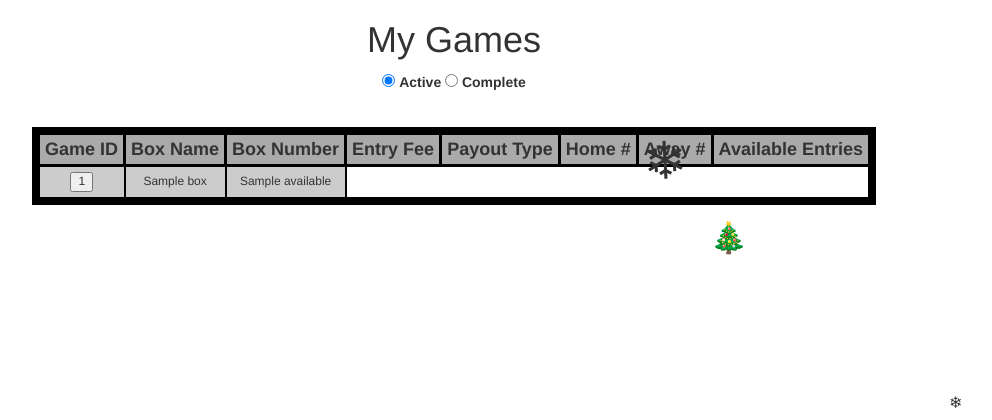
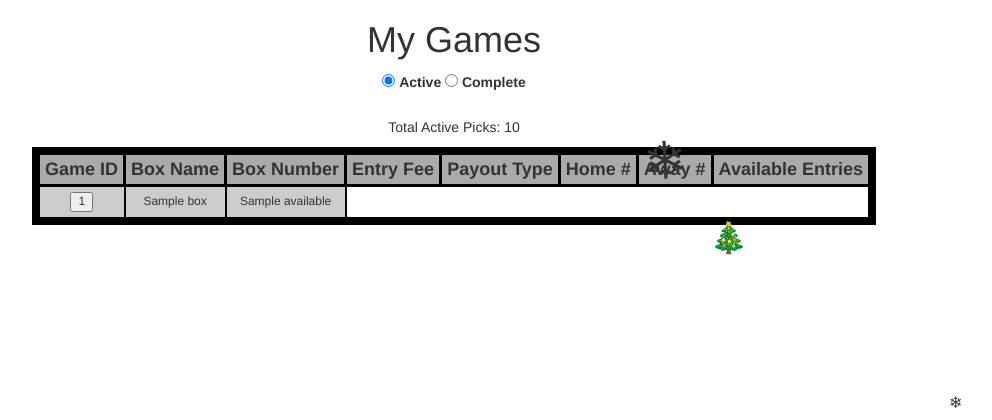
Before and after one commit to dheslin24/dailybox, a Flask app: template templates/my_games.html in a window 1280 px wide. Shown: the part 52-472 px from the top of the page, without its empty margins (186-1178 px from the left). Run offline with Flask 2, Linux system fonts and the light colour scheme; the template is opened without the code that fills it: most values are stand-ins (such as "Sample title", 1, 10 or a date in 2020); some libraries are stand-ins or nearby versions.

Commit message:
adding total active

```diff
--- a/app.py
+++ b/app.py
@@ -510,8 +510,10 @@ def my_games():
         available[game[0]] = count
 
     print(type(show_active))
+    total = len(game_list)
+    print("total total {}".format(total))
     if show_active == 'True' or show_active == None:
-        return render_template("my_games.html", game_list = game_list, available = available)
+        return render_template("my_games.html", game_list = game_list, available = available, total=total)
     else:
         print("got to my completed list")
         return render_template("my_completed_games.html", game_list = completed_game_list)
--- a/templates/my_games.html
+++ b/templates/my_games.html
@@ -18,6 +18,9 @@
     <label for="Complete">Complete</label>
     </form>
     </br>
+    <p>
+        Total Active Picks:  {{ total }}
+    </p>
 
     <h4>
         <table align = "center", cellpadding = "10">
```
